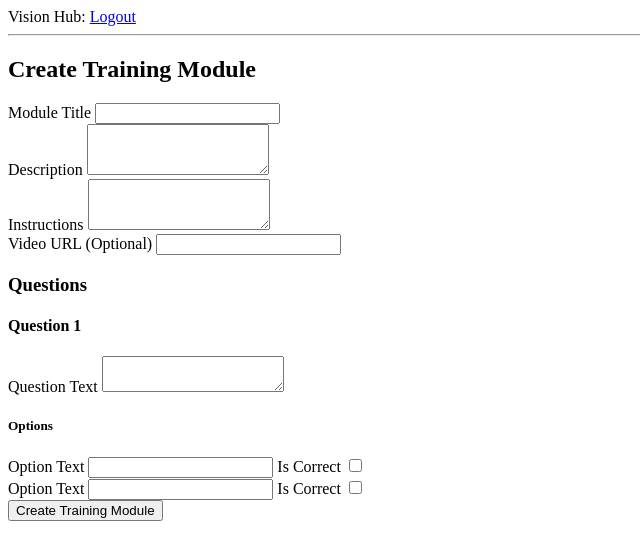
After one commit to Alanna-Mc/vision-hub, a Flask app: page /admin/create_training_module in a window 1280 px wide. The commit adds this page. Shown: the top 560 px of the page, without its empty margins (0-640 px from the left). Run offline with Flask 3, Linux system fonts and the light colour scheme; a user stored in the database is signed in; tables that the repository leaves empty hold one stand-in row (values such as "Sample post").

Commit message:
Create & manage training seem to be working - view training details needs updated

```diff
--- a/app/admin/forms.py
+++ b/app/admin/forms.py
@@ -1,6 +1,6 @@
 from flask_wtf import FlaskForm
-from wtforms import StringField, PasswordField, RadioField, SubmitField, SelectField, DateField
-from wtforms.validators import ValidationError, DataRequired, EqualTo, Optional
+from wtforms import StringField, PasswordField, RadioField, SubmitField, SelectField, DateField, TextAreaField, URLField, FormField, FieldList, BooleanField
+from wtforms.validators import ValidationError, DataRequired, EqualTo, Optional, URL, Length
 import sqlalchemy as sa
 from app import db
 from app.models import User, Department, Role
@@ -45,3 +45,25 @@ class EditUserForm(FlaskForm):
     job_title = StringField('Position', validators=[DataRequired()])
     dateStarted = DateField('Start Date', format='%d-%m-%y', validators=[Optional()])
     submit = SubmitField('Edit Details')
+
+
+class QuestionForm(FlaskForm):
+    question_text = TextAreaField("Question Text", validators=[DataRequired(), Length(max=1000)])
+    options = FieldList(FormField(
+            type('OptionForm', (FlaskForm,), {
+                'option_text': StringField("Option Text", validators=[DataRequired(), Length(max=500)]),
+                'is_correct': BooleanField("Is Correct")
+            })
+        ),
+        min_entries=2,
+        max_entries=4
+    )
+
+
+class CreateTrainingModuleForm(FlaskForm):
+    module_title = StringField("Module Title", validators=[DataRequired(), Length(max=150)])
+    module_description = TextAreaField("Description", validators=[DataRequired()])
+    module_instructions = TextAreaField("Instructions", validators=[DataRequired()])
+    video_url = URLField("Video URL (Optional)", validators=[Optional(), URL(require_tld=True), Length(max=300)])
+    questions = FieldList(FormField(QuestionForm), min_entries=1, max_entries=20)
+    submit = SubmitField("Create Training Module")
--- a/app/admin/routes.py
+++ b/app/admin/routes.py
@@ -1,13 +1,13 @@
 from app import app, db
-from app.admin.forms import CreateUserForm, EditUserForm
-from app.models import User, Role, Department
+from app.admin.forms import CreateUserForm, EditUserForm, CreateTrainingModuleForm
+from app.models import User, Role, Department, TrainingModule, Question, Option
 from flask import render_template, flash, redirect, url_for, request
 from flask_login import current_user, login_required
 from datetime import datetime
 
 @app.route('/admin/register', methods=['GET', 'POST'])
 def register_user():
-    if not current_user.is_authenticated or current_user.role.role_name != 'Admin':
+    if not current_user.is_authenticated or current_user.role.role_name != 'admin':
         return redirect(url_for('logout'))
 
     form = CreateUserForm()
@@ -47,7 +47,7 @@ def register_user():
 @app.route('/admin/dashboard')
 @login_required
 def admin_dashboard():
-    if current_user.role.role_name!= "Admin":
+    if current_user.role.role_name!= "admin":
         return redirect(url_for('logout'))
     return render_template('admin/dashboard.html', title='Admin Dashboard')
 
@@ -55,7 +55,7 @@ def admin_dashboard():
 @app.route('/admin/manage_users', methods=['GET'])
 @login_required
 def manage_users():
-    if current_user.role.role_name != "Admin":
+    if current_user.role.role_name != "admin":
         return redirect(url_for('logout'))
 
     try:
@@ -69,7 +69,7 @@ def manage_users():
 @app.route('/admin/edit_user/<int:user_id>', methods=['GET', 'POST'])
 @login_required
 def edit_user(user_id):
-    if current_user.role.role_name != "Admin":
+    if current_user.role.role_name != "admin":
         return redirect(url_for('logout'))
 
     # Retrieve the user to edit
@@ -121,3 +121,85 @@ def edit_user(user_id):
         return redirect(url_for('manage_users'))
 
     return render_template('admin/editUser.html', title='Edit User', form=form, user=user)
+
+
+@app.route('/admin/create_training_module', methods=['GET', 'POST'])
+@login_required
+def create_training_module():
+    if current_user.role.role_name != "admin":
+        return redirect(url_for('logout'))
+
+    form = CreateTrainingModuleForm()
+
+    if form.validate_on_submit():
+        # Create the training module
+        training_module = TrainingModule(
+            module_title=form.module_title.data,
+            module_description=form.module_description.data,
+            module_instructions=form.module_instructions.data,
+            video_url=form.video_url.data or None
+        )
+        db.session.add(training_module)
+        db.session.flush()  # Save the module and get its ID
+
+        # Create questions and their options
+        for question_form in form.questions:
+            question = Question(
+                question_text=question_form.question_text.data,
+                training_module=training_module
+            )
+            db.session.add(question)
+            db.session.flush()  # Save the question and get its ID
+
+            # Add options
+            for option_form in question_form.options:
+                option = Option(
+                    option_text=option_form.option_text.data,
+                    is_correct=option_form.is_correct.data,
+                    question=question
+                )
+                db.session.add(option)
+
+        db.session.commit()  # Save everything to the database
+        flash(f'Training module "{training_module.module_title}" has been successfully created!')
+        return redirect(url_for('admin_dashboard'))
+
+    return render_template('admin/create_training_module.html', title='Create Training Module', form=form)
+
+
+@app.route('/admin/manage_training_modules', methods=['GET'])
+@login_required
+def manage_training_modules():
+    # Ensure only admins can access this page
+    if current_user.role.role_name != "admin":
+        return redirect(url_for('logout'))
+
+    # Fetch all training modules
+    modules = TrainingModule.query.all()
+
+    # Render the template with the modules
+    return render_template(
+        'admin/manage_training_modules.html',
+        title='Manage Training Modules',
+        modules=modules
+    )
+
+@app.route('/admin/details_training_module/<int:module_id>', methods=['GET'])
+@login_required
+def details_training_module(module_id):
+    # Ensure only admins can access this page
+    if current_user.role.role_name != "admin":
+        return redirect(url_for('logout'))
+
+    # Fetch the specific training module
+    module = TrainingModule.query.get_or_404(module_id)
+
+    # Fetch questions related to the module
+    questions = Question.query.filter_by(training_module_id=module_id).all()
+
+    return render_template(
+        'admin/details_training_modules.html',  # Template name updated for clarity
+        title=f'{module.module_title} Details',
+        module=module,
+        questions=questions
+    )
--- a/app/models.py
+++ b/app/models.py
@@ -137,7 +137,7 @@ class Question (db.Model):
     training_module_id: so.Mapped[int] = so.mapped_column(sa.ForeignKey('training_module.id'), nullable=False)
     training_module: so.Mapped['TrainingModule'] = so.relationship('TrainingModule', back_populates='questions')
 
-    option: so.Mapped[List['Option']] = so.relationship('Option', back_populates='question', cascade='all, delete-orphan')
+    options: so.Mapped[List['Option']] = so.relationship('Option', back_populates='question', cascade='all, delete-orphan')
 
 
 class Option (db.Model):
--- /dev/null
+++ b/app/templates/admin/create_training_module.html
@@ -0,0 +1,68 @@
+{% extends "base.html" %}
+
+{% block content %}
+<h2>Create Training Module</h2>
+<form method="POST" action="">
+    {{ form.hidden_tag() }}
+
+    <div>
+        {{ form.module_title.label }}
+        {{ form.module_title(class="form-control") }}
+        {% for error in form.module_title.errors %}
+            <p class="text-danger">{{ error }}</p>
+        {% endfor %}
+    </div>
+
+    <div>
+        {{ form.module_description.label }}
+        {{ form.module_description(class="form-control", rows=3) }}
+        {% for error in form.module_description.errors %}
+            <p class="text-danger">{{ error }}</p>
+        {% endfor %}
+    </div>
+
+    <div>
+        {{ form.module_instructions.label }}
+        {{ form.module_instructions(class="form-control", rows=3) }}
+        {% for error in form.module_instructions.errors %}
+            <p class="text-danger">{{ error }}</p>
+        {% endfor %}
+    </div>
+
+    <div>
+        {{ form.video_url.label }}
+        {{ form.video_url(class="form-control") }}
+        {% for error in form.video_url.errors %}
+            <p class="text-danger">{{ error }}</p>
+        {% endfor %}
+    </div>
+
+    <h3>Questions</h3>
+    <div id="questions">
+        {% for question_form in form.questions %}
+        <div>
+            <h4>Question {{ loop.index }}</h4>
+            {{ question_form.question_text.label }}
+            {{ question_form.question_text(class="form-control", rows=2) }}
+            {% for error in question_form.question_text.errors %}
+                <p class="text-danger">{{ error }}</p>
+            {% endfor %}
+
+            <h5>Options</h5>
+            {% for option_form in question_form.options %}
+            <div>
+                {{ option_form.option_text.label }}
+                {{ option_form.option_text(class="form-control") }}
+                {{ option_form.is_correct.label }}
+                {{ option_form.is_correct() }}
+            </div>
+            {% endfor %}
+        </div>
+        {% endfor %}
+    </div>
+
+    <div>
+        {{ form.submit(class="btn btn-primary") }}
+    </div>
+</form>
+{% endblock %}
--- a/app/templates/admin/dashboard.html
+++ b/app/templates/admin/dashboard.html
@@ -15,9 +15,9 @@
     <br>
     <a href="{{ url_for('manage_users') }}" class="admin-dash-btn">Add New Policy</a>
     <br>
-    <a href="{{ url_for('manage_users') }}" class="admin-dash-btn">Add New Training Module</a>
+    <a href="{{ url_for('create_training_module') }}" class="admin-dash-btn">Add New Training Module</a>
     <br>
-    <a href="{{ url_for('manage_users') }}" class="admin-dash-btn">Add Form</a>
+    <a href="{{ url_for('manage_training_modules') }}" class="admin-dash-btn">View Training Modules</a>
     <br>
     <a href="{{ url_for('register_user') }}" class="admin-dash-btn">Add New User</a>
     <br>
--- a/visionHub.py
+++ b/visionHub.py
@@ -1,13 +1,26 @@
 import sqlalchemy as sa
 import sqlalchemy.orm as so
 from app import app, db
-from app.models import User, Role, Department
+from app.models import User, Role, Department, TrainingModule, Question, Option, UserModuleProgress, UserQuestionAnswer
 
 
 # Add shell context to work with database entities without having to import them in the command line
+# Code created with support of Miguel Grinberg's The Flash Mega Tutorial series
 @app.shell_context_processor
 def make_shell_context():
-    return {'sa': sa, 'so': so, 'db': db, 'User': User, 'Role': Role, 'Department': Department,}
+    return {
+        'sa': sa,
+        'so': so,
+        'db': db,
+        'User': User,
+        'Role': Role,
+        'Department': Department,
+        'TrainingModule': TrainingModule,
+        'Question': Question,
+        'Option': Option,
+        'UserModuleProgress': UserModuleProgress,
+        'UserQuestionAnswer': UserQuestionAnswer,
+        }
 
 if __name__ == "__main__":
     app.run(host="0.0.0.0", port="8080", debug=True)
```
Also changed, not shown: app/routes.py (+8 -8 lines), app/templates/admin/details_training_modules.html (added, +39 -0 lines), app/templates/admin/manage_training_modules.html (added, +47 -0 lines).
